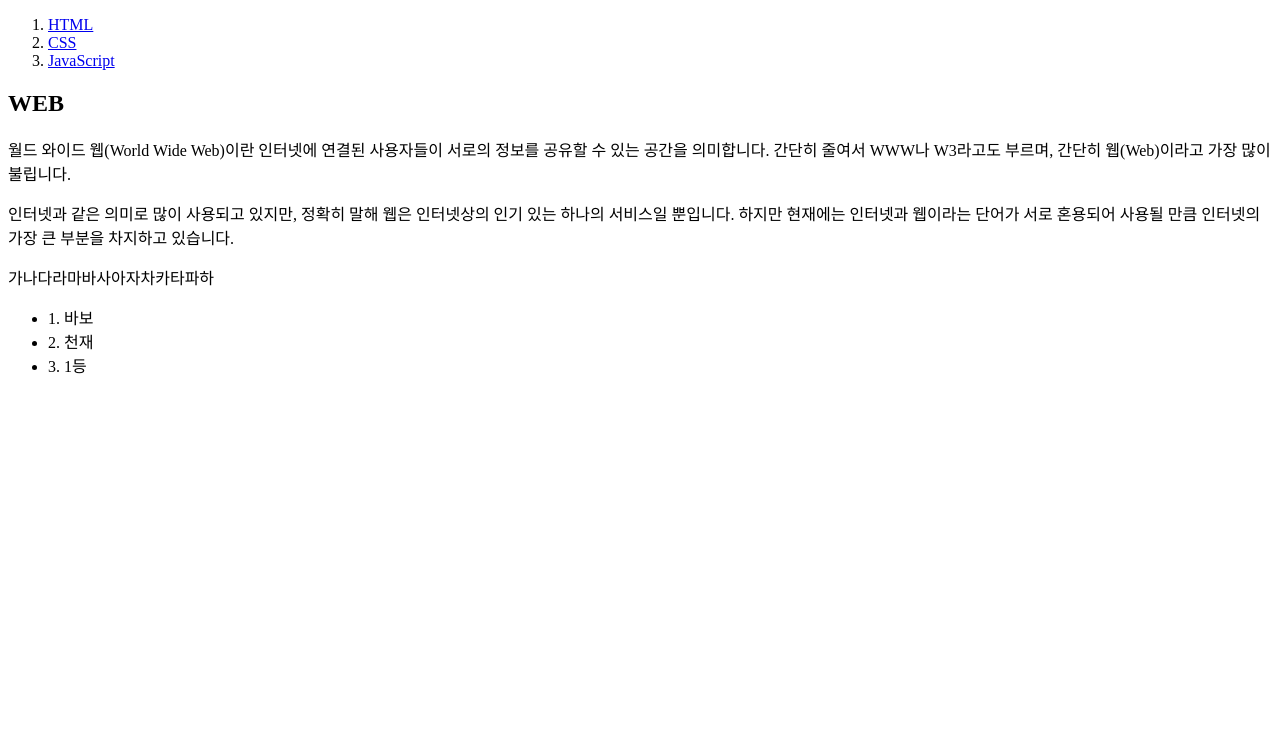
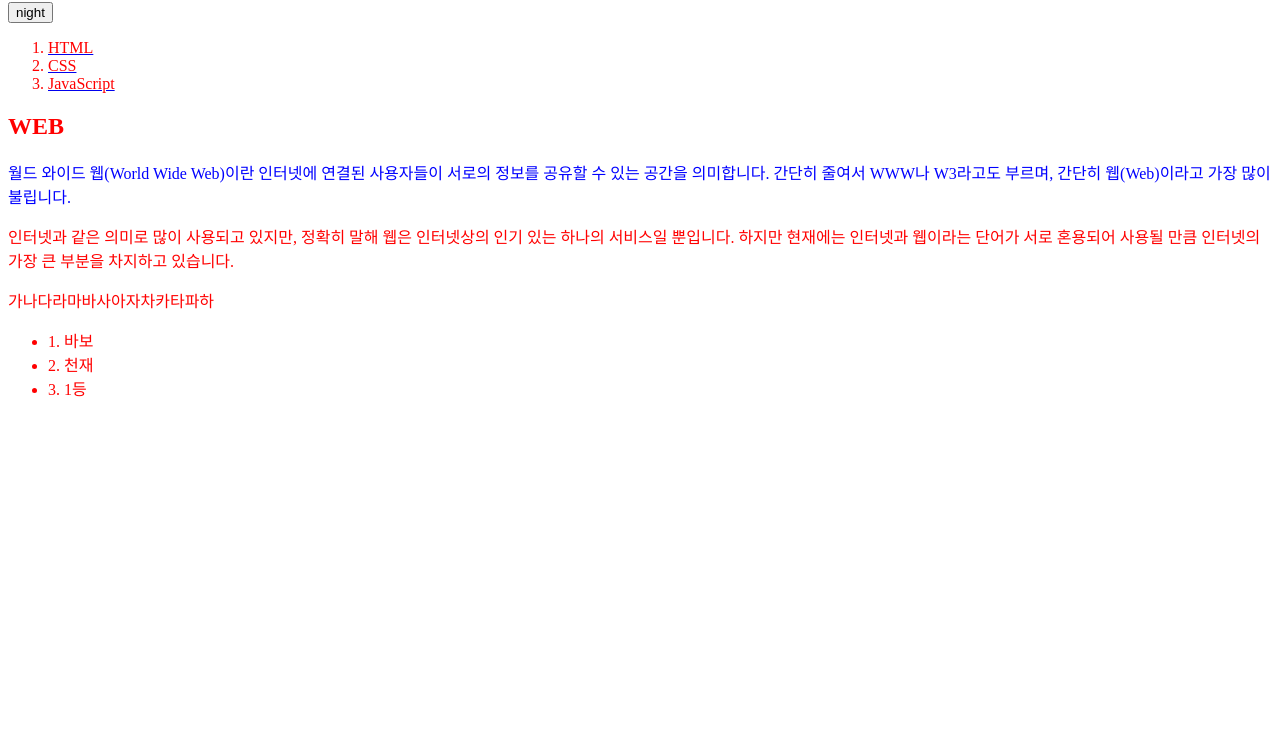
Before and after one commit to junhyung23/WEB1, a plain HTML site: page index.html in a window 1280 px wide. Shown: the part 64-800 px from the top of the page. Drawn offline with nearby package versions, Linux system fonts and the light colour scheme.

Commit message:
2.5일자 최신

```diff
--- /dev/null
+++ b/color.js
@@ -0,0 +1,38 @@
+  var Body = {
+    setColor: function (color){
+      //document.querySelector('body').style.color = color;
+      $('body').css('color',color);
+    },
+    setBackgroundColor: function (color) {
+    //document.querySelector('body').style.backgroundColor = color;
+      $('body').css('backgroundColor',color);
+    }
+  }
+  var Links = {
+    setColor: function (color) {
+      // var alist = document.querySelectorAll('a');
+      // var i = 0;
+      // while(i < alist.length){
+      //   alist[i].style.color = color;
+      //   i= i + 1;
+      //   }
+      $('a').css('color', color);
+    }
+  }
+  function nightdayhandler (self) {
+    var target =  document.querySelector('body');
+    if (self.value === 'night')  {
+Body.setBackgroundColor('black');
+Body.setColor('white');
+self.value = 'day';
+
+Links.setColor('yellow');
+}
+  else {
+    Body.setBackgroundColor('white');
+    Body.setColor('black');
+    self.value= 'night';
+
+    Links.setColor('blue');
+  }
+}
--- a/index.html
+++ b/index.html
@@ -1,8 +1,9 @@
-<!doctype html>
+<font color="red"><!doctype html>
 <html>
 <head>
 <title>WEB1 - Web Welcome</title>
 <meta charset="utf-8">
+<link rel="stylesheet" href="style.css">
 <!-- Global site tag (gtag.js) - Google Analytics -->
 <script async src="https://www.googletagmanager.com/gtag/js?id=G-QXZVKT6Q8R"></script>
 <script>
@@ -12,19 +13,32 @@
 
   gtag('config', 'G-QXZVKT6Q8R');
 </script>
+<script src="https://ajax.googleapis.com/ajax/libs/jquery/3.5.1/jquery.min.js"></script>
+<script src="color.js"></script>
 </head>
 <body>
   <h1><a href="index.html">WEB</a></h1>
+
+  <input type="button" value="night" onclick="
+  nightdayhandler(this);
+  ">
+
+  <div id= "melon">
   <ol>
-    <li><a href="1.html"> HTML</a></li>
-    <li><a href="2.html"> CSS</a></li>
-    <li><a href="3.html"> JavaScript</a></li>
+    <li><a href="1.html"><font color="red">HTML</font></a></li>
+    <li><a href="2.html"><font color="red">CSS</font></a></li>
+    <li><a href="3.html"><font color="red">JavaScript</font></a></li>
   </ol>
+  <div id="love">
   <h2>WEB</h2>
-  <p>월드 와이드 웹(World Wide Web)이란 인터넷에 연결된 사용자들이 서로의 정보를 공유할 수 있는 공간을 의미합니다.
-간단히 줄여서 WWW나 W3라고도 부르며, 간단히 웹(Web)이라고 가장 많이 불립니다.</p>
+  <p><font color="blue">월드 와이드 웹(World Wide Web)이란 인터넷에 연결된 사용자들이 서로의 정보를 공유할 수 있는 공간을 의미합니다.
+간단히 줄여서 WWW나 W3라고도 부르며, 간단히 웹(Web)이라고 가장 많이 불립니다.</p></font>
 <p>인터넷과 같은 의미로 많이 사용되고 있지만, 정확히 말해 웹은 인터넷상의 인기 있는 하나의 서비스일 뿐입니다.
 하지만 현재에는 인터넷과 웹이라는 단어가 서로 혼용되어 사용될 만큼 인터넷의 가장 큰 부분을 차지하고 있습니다.</p>
+</div>
+</div>
+
+
 <p><!--Start of Tawk.to Script-->
 <script type="text/javascript">
 var Tawk_API=Tawk_API||{}, Tawk_LoadStart=new Date();
```
Also changed, not shown: 1.html (+13 -1 lines), 2.html (+17 -0 lines), 3.html (+23 -0 lines).
